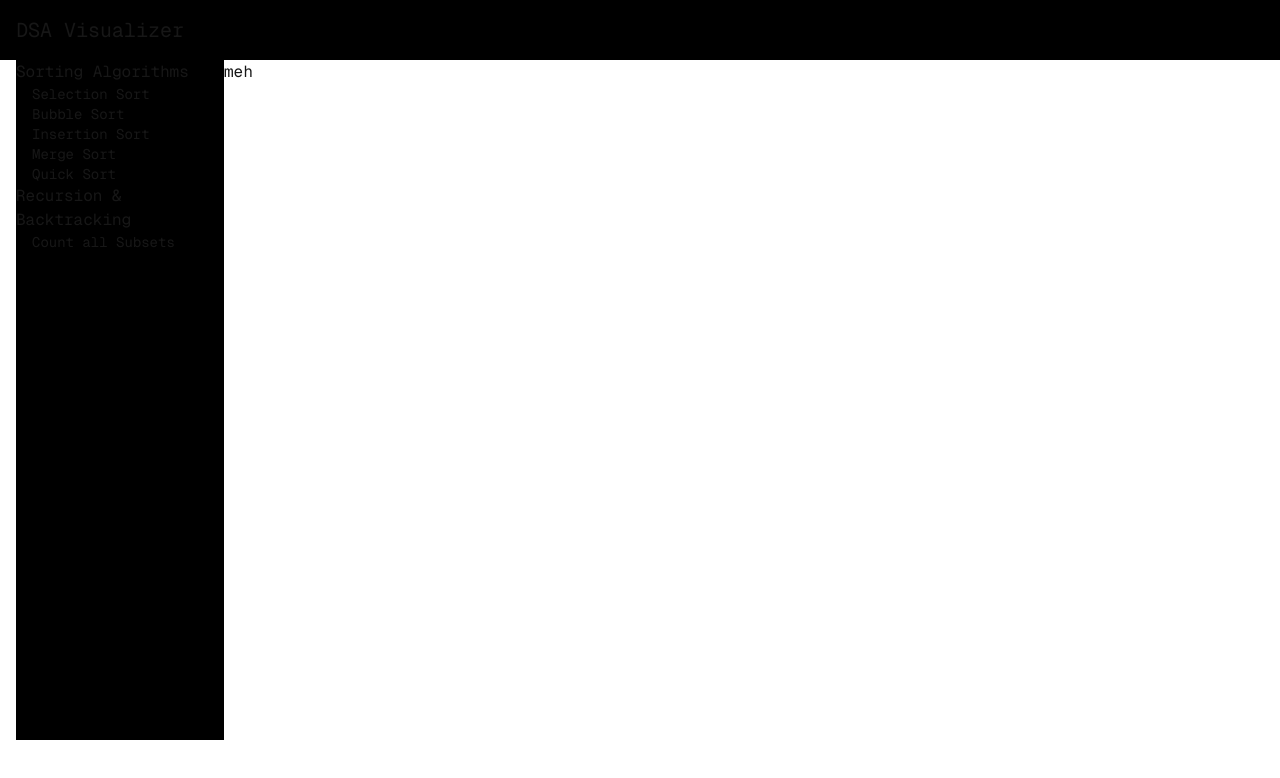
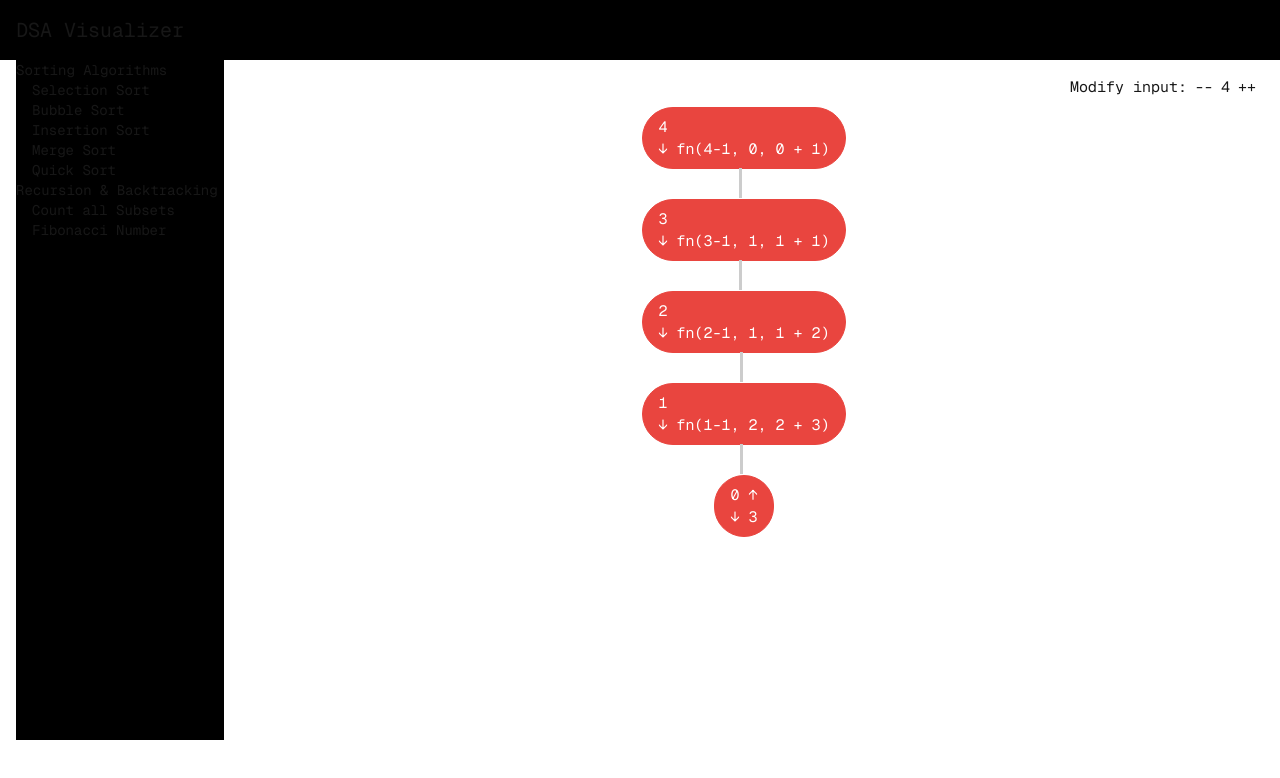
Before and after one commit to rlynjb/bitdash, a Next.js app: page /recursions/fibonacci-numbers in a window 1280 px wide. Shown: the top 778 px of the page. Built offline with nearby package versions, Linux system fonts and the light colour scheme.

Commit message:
implement linear fib

```diff
--- a/src/app/layout.tsx
+++ b/src/app/layout.tsx
@@ -66,16 +66,16 @@ export default function RootLayout({
           title: "Count all Subsets",
           path: "/recursions/count-all-subsets"
         },
-        /*
         {
           title: "Fibonacci Number",
           path: "/recursions/fibonacci-numbers"
         },
+        /*
         {
           title: "N Choose K",
           path: "/recursions/n-choose-k"
         }
-          */
+        */
       ]
     }
   ];
@@ -98,7 +98,7 @@ export default function RootLayout({
             <ul>
             {topics.map((topic: TopicProps, index) => {
               return <li key={'topic'+index}>
-                <h6>{topic.topic_title}</h6>
+                <h6 className="text-sm">{topic.topic_title}</h6>
                 <ul className="text-sm">
                   {topic.subtopics.map((subtopicItem: SubtopicProps, subtopicIndex) => {
                     return <li key={'subtopic'+subtopicIndex}>
--- a/src/app/recursions/fibonacci-numbers/page.tsx
+++ b/src/app/recursions/fibonacci-numbers/page.tsx
@@ -1,7 +1,76 @@
+"use client";
+
+/**
+ * recursion visualizer examples:
+ * https://visualgo.net/en/recursion
+ * https://recursion.vercel.app/
+ */
+
+import { useEffect, useState } from "react";
+import { CallstackVisualizer } from "@/components";
+import { Tree } from "@/utils/data_structures";
+
 export default function FibonacciNumbers() {
+  const [ treeData, setTreeData ] = useState([] as unknown);
+  const [initialParent, setInitialParent ] = useState(4);
+  let parentCounter = initialParent;
+  const tree = new Tree(initialParent, null, `fn(${initialParent}-1, 0, 0 + 1)`);
+
+
+  function bottom_up_decrease_and_conquer_find_fibonacci(n:number, b1:number = 0, b2:number = 1): number {
+    /**
+     * Build Tree
+     */
+    if (n != parentCounter && !tree.find(n)) {
+      tree.insert(
+        parentCounter,
+        n,
+        (n == 0) && b1,
+        (n !== 0) && `fn(${n}-1, ${b1}, ${b1} + ${b2})`
+      );
+    }
+    parentCounter = n;
+
+
+    if (n == 0) {
+      return b1;
+    } else {
+      return bottom_up_decrease_and_conquer_find_fibonacci(n-1, b2, b1+b2);
+    }
+  }
+
+  useEffect(() => {
+    bottom_up_decrease_and_conquer_find_fibonacci(initialParent);
+    setTreeData(tree);
+
+    // eslint-disable-next-line react-hooks/exhaustive-deps
+  }, [initialParent]);
+
+
+  const increaseValue = () => {
+    setInitialParent(prevVal => prevVal + 1);
+  }
+
+  const decreaseValue = () => {
+    setInitialParent(prevVal => prevVal - 1);
+  }
+
   return (
-    <div>
-      meh
-    </div>
+    <>
+      <div className="absolute top-4 right-0 text-right z-10">
+        Modify input:
+        <a className="cursor-pointer m-2" onClick={decreaseValue}>
+          --
+        </a>
+        {initialParent}
+        <a className="cursor-pointer m-2" onClick={increaseValue}>
+          ++
+        </a>
+      </div>
+
+      <div className="absolute top-4" style={{ width: "-webkit-fill-available" }}>
+        <CallstackVisualizer data={treeData} />
+      </div>
+    </>
   );
 };
--- a/src/components/CallstackVisualizer/CallstackVisualizer.tsx
+++ b/src/components/CallstackVisualizer/CallstackVisualizer.tsx
@@ -89,11 +89,18 @@ export const CallstackVisualizer: React.FC<Props> = ({
               <br>
               &#8595;
             </div>
-            <div class="text">
-              &#8593;
-              <br>
-              ${node[i].value}
-            </div>
+            ${node[i].desc ?
+              `<div class="text">
+                ${node[i].desc}
+              </div>` : ''
+            }
+            ${node[i].value ?
+              `<div class="text">
+                &#8593;
+                <br>
+                ${node[i].value}
+              </div>` : ''
+            }
           </div>
 
           ${
--- a/src/utils/data_structures/Tree.ts
+++ b/src/utils/data_structures/Tree.ts
@@ -11,12 +11,14 @@ export class TreeNode {
   key: any;
   value: any;
   parent: null;
+  desc: null;
   children: never[];
 
-  constructor(key: any, value = key, parent = null) {
+  constructor(key: any, value = key, parent = null, desc = null) {
     this.key = key;
     this.value = value;
     this.parent = parent;
+    this.desc = desc;
     this.children = [];
   }
 
@@ -32,8 +34,8 @@ export class TreeNode {
 export class Tree {
   root: TreeNode;
 
-  constructor(key: any, value = key) {
-    this.root = new TreeNode(key, value);
+  constructor(key: any, value = key, desc?: any) {
+    this.root = new TreeNode(key, value, null, desc);
   }
 
   *preOrderTraversal(node = this.root): any {
@@ -54,11 +56,16 @@ export class Tree {
     yield node;
   }
 
-  insert(parentNodeKey: any, key: any, value = key) {
+  insert(parentNodeKey: any, key: any, value = key, desc?: any) {
     for (const node of this.preOrderTraversal()) {
       if (node.key === parentNodeKey) {
-        node.children.push(new TreeNode(key, value, node));
+        // TODO:
+        // before pushing, check if key already exist
+        // if not, insert
+        node.children.push(new TreeNode(key, value, node, desc));
         return true;
+
+        // if it does, return "Key already exist.";
       }
     }
     return false;
```
